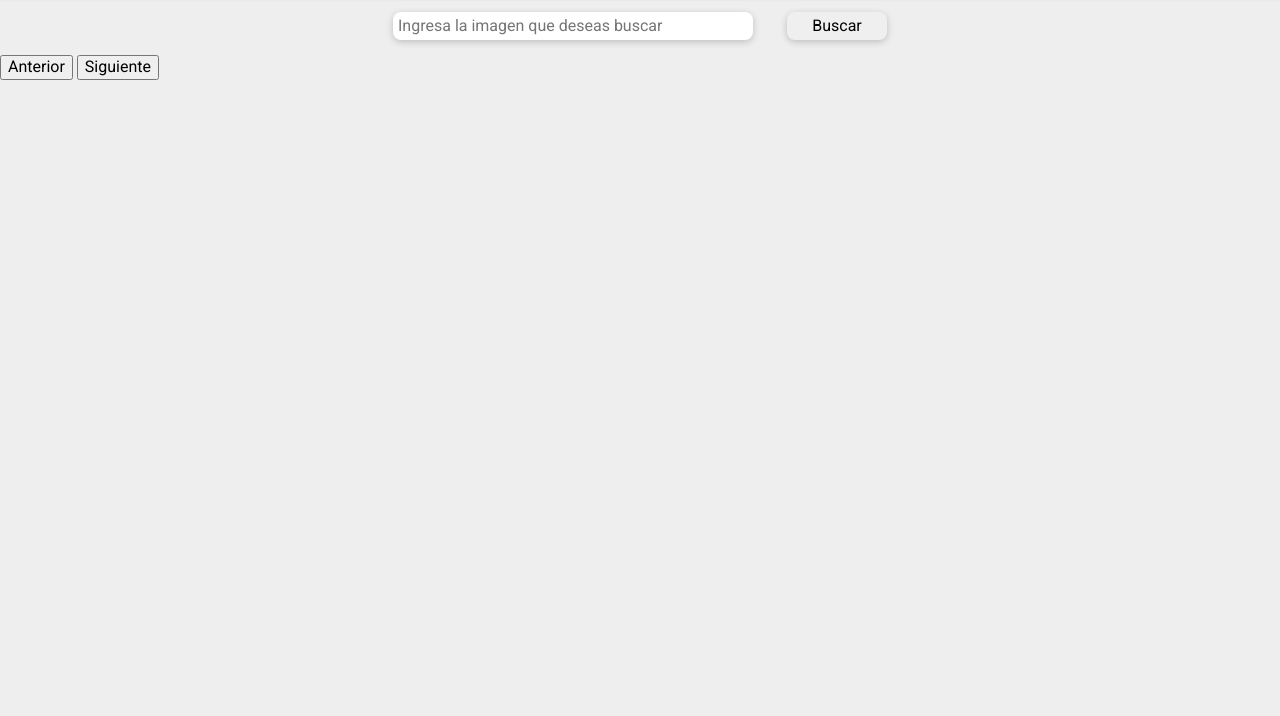
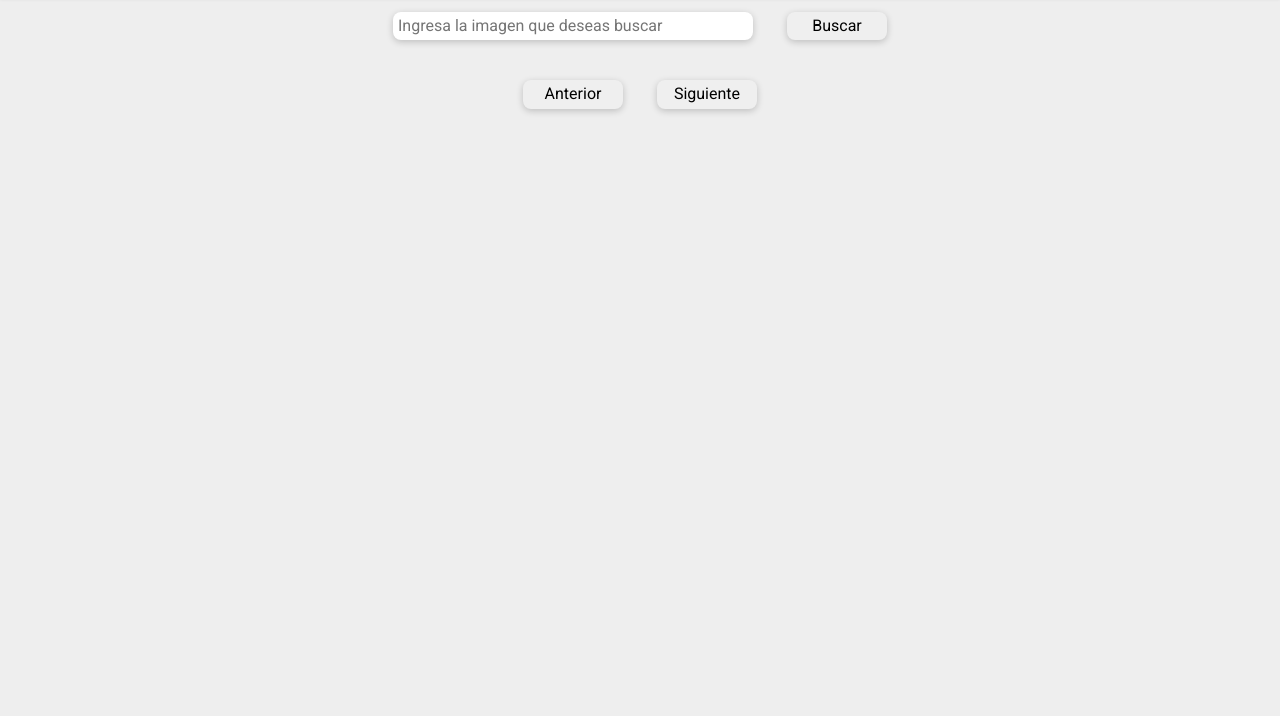
Before and after one commit to JhovanHRmz021/apibuscadordeimg, a website: page index.html in a window 1280 px wide. Shown: the part 84-800 px from the top of the page. Drawn offline with Linux system fonts and the light colour scheme.

Commit message:
Realizando correcciones a botones anterior y siguiente

```diff
--- a/assets/css/style.css
+++ b/assets/css/style.css
@@ -84,3 +84,20 @@ main .buscador button:hover {background-color: #d5beeb; box-shadow: 0px 2px 25px
     font-size: 14px; /* Tamaño del texto */
     text-shadow: 0 1px 2px rgba(0, 0, 0, 0.5); /* Sombra para mayor legibilidad */
 }
+
+main .pagination {
+    text-align: center;
+    margin: 10px auto;
+}
+
+main .pagination button {
+    cursor: pointer;
+    width: 100px;
+    margin: 15px;
+    padding: 5px;
+    border: transparent;
+    border-radius: 8px;
+    box-shadow: 0px 2px 7px rgba(0, 0, 0, 0.2);
+    transition: .4s .2s ease-in;
+}
+main .pagination button:hover {background-color: #d5beeb; box-shadow: 0px 2px 25px 4px rgba(213, 190, 235, 0.9)}
```
